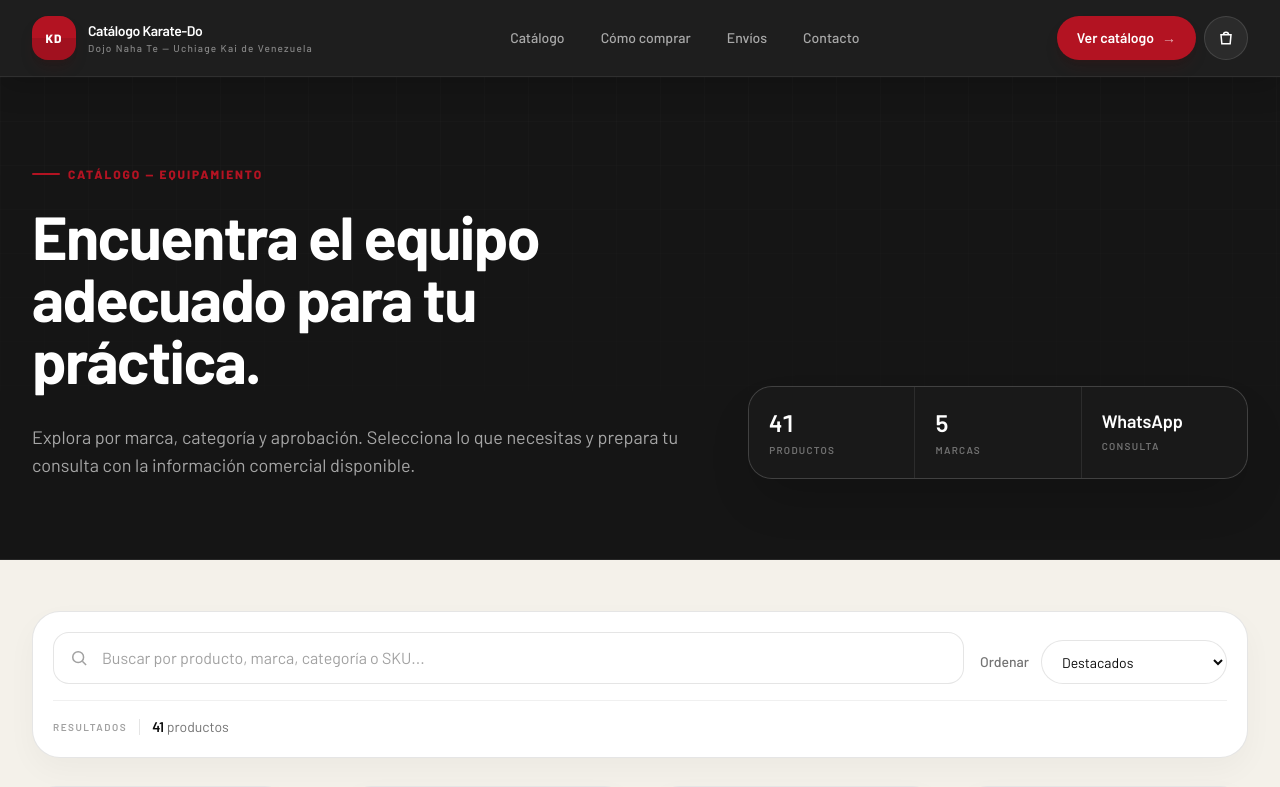
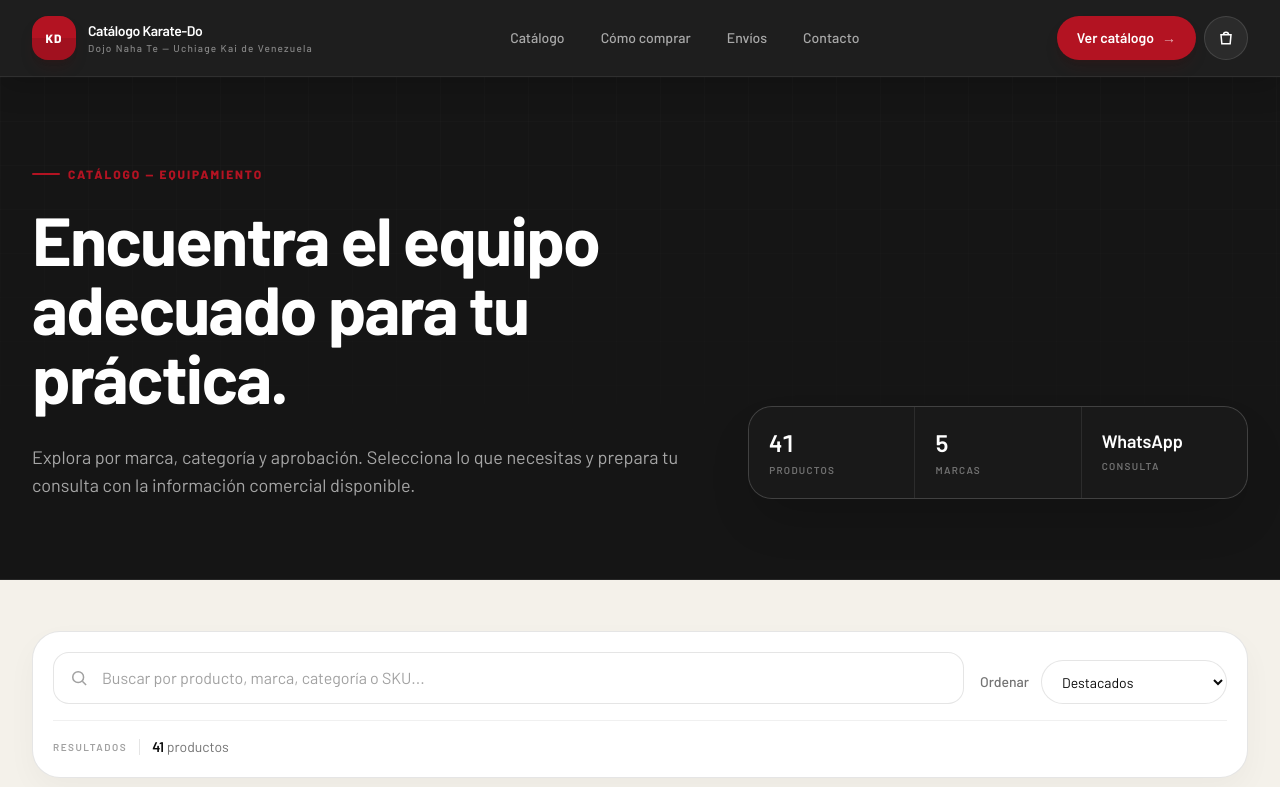
Before and after one commit to maorusohh/catalogo-karate, a Next.js app: page /catalogo in a window 1280 px wide. Shown: the top 787 px of the page. Built offline with nearby package versions, Linux system fonts and the light colour scheme.

Commit message:
style: match catalog hero scale to approved layout

```diff
--- a/src/app/catalogo/page.tsx
+++ b/src/app/catalogo/page.tsx
@@ -27,7 +27,7 @@ export default function CatalogoPage() {
             <div className="max-w-4xl">
               <p className="eyebrow text-[#ef5a68]">Catálogo — Equipamiento</p>
 
-              <h1 className="mt-6 max-w-4xl text-4xl leading-[1.02] font-bold tracking-[-0.025em] text-white sm:text-5xl lg:text-[3.8rem]">
+              <h1 className="mt-6 max-w-4xl text-4xl leading-[1.01] font-bold tracking-[-0.025em] text-white sm:text-5xl lg:text-[4.25rem]">
                 Encuentra el equipo adecuado para tu práctica.
               </h1>
 
```
